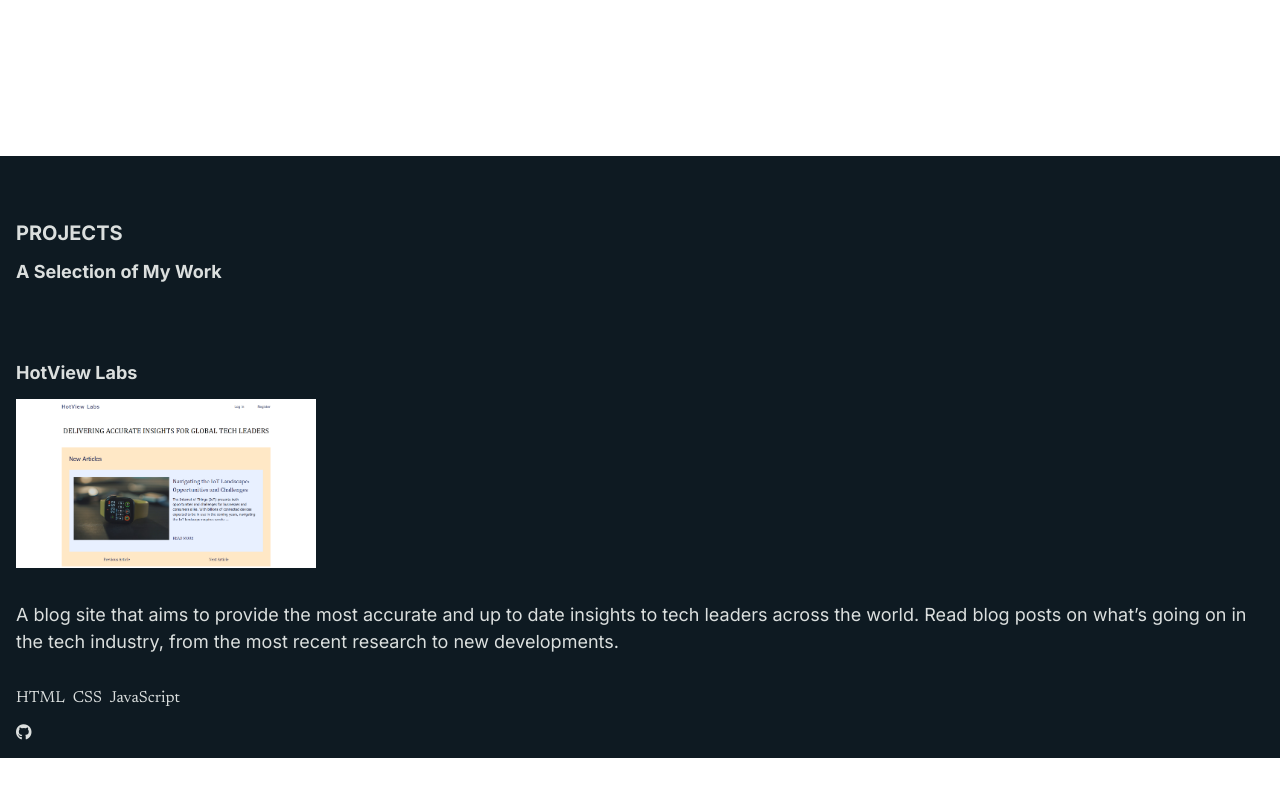
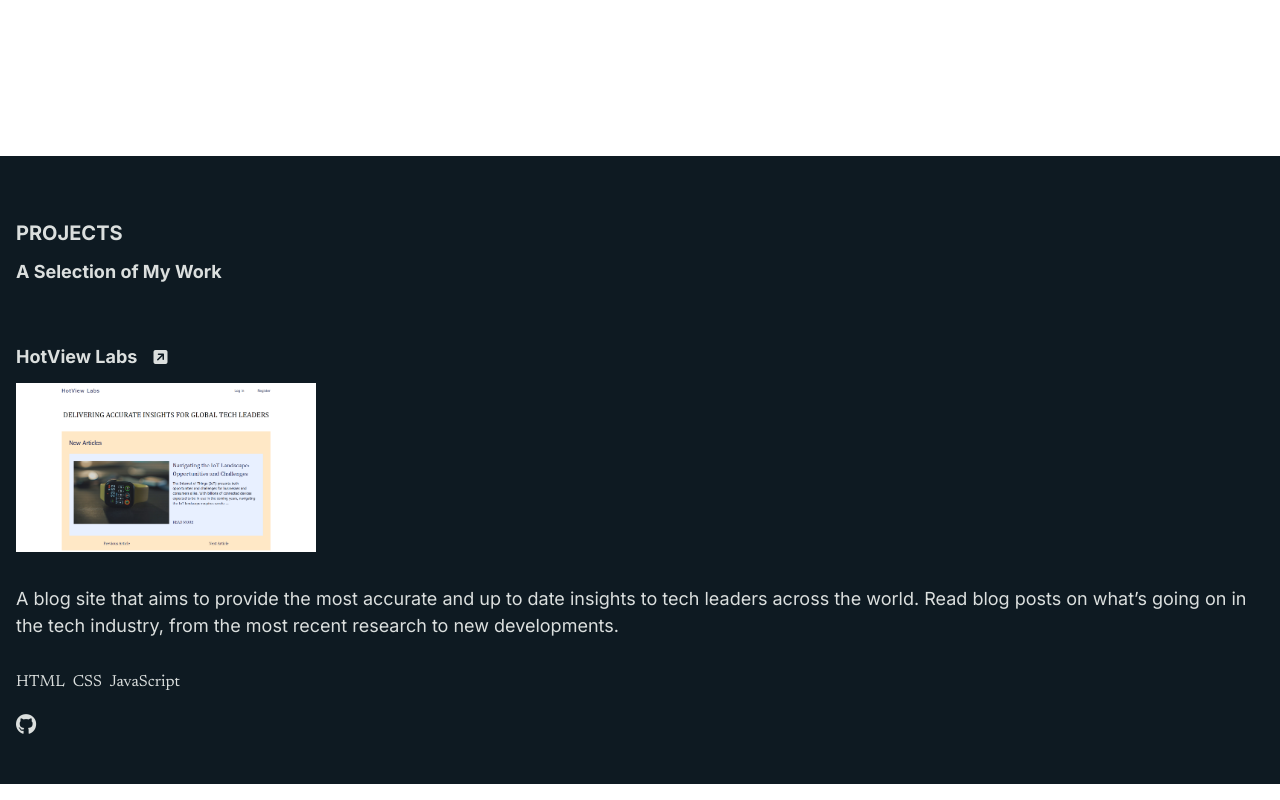
Before and after one commit to EliNygard/portfolio, a plain HTML site: page index.html in a window 1280 px wide. Shown: the part 836-1636 px from the top of the page. Before the commit the page ends 1610 px from the top, so only its background shows below. Drawn offline with Linux system fonts and the light colour scheme.

Commit message:
styling projects section

```diff
--- a/css/projects-list.css
+++ b/css/projects-list.css
@@ -4,6 +4,7 @@
 
 .projects-wrapper {
     margin: 1rem;
+    padding: 3rem 0 2rem 0;
 }
 
 .projects-wrapper > ul {
@@ -11,7 +12,7 @@
 }
 
 .projects-header {
-    padding: 3rem 0;
+    padding-bottom: 3rem;
 }
 
 .projects-header h2 {
@@ -23,15 +24,16 @@
     margin: 0;
 }
 
-.project-item {
-    margin: 0;
-    padding: 1rem 0;
-}
-
 .thumbnail {
     margin: 0;
     display: flex;
     flex-direction: column;
+    gap: 1rem;
+}
+
+.title {
+    display: flex;
+    align-items: center;
     gap: 1rem;
 }
 
@@ -40,7 +42,7 @@
 }
 
 .languages {
-    padding: 1rem 0 1rem 0;
+    padding: 1rem 0 1.5rem 0;
     display: flex;
     gap: .5rem;
 }
@@ -52,3 +54,7 @@
 .github-link:hover {
     color: var(--color-theme-light-hover);
 }
+
+.github-link i {
+    font-size: 1.3rem;
+}
--- a/index.html
+++ b/index.html
@@ -79,7 +79,10 @@
         <ul id="projects-list">
             <li class="project-item">
                 <div class="thumbnail">
-                    <h4>HotView Labs</h4>
+                    <div class="title">
+                        <h4>HotView Labs</h4>
+                        <i class="fa-solid fa-square-arrow-up-right"></i>
+                    </div>
                     <img src="projects-img/HVL_19-9.png" alt="">
                     <p>A blog site that aims to provide the most accurate and up to date insights to tech leaders across the world. Read blog posts on what’s going on in the tech industry, from the most recent research to new developments.</p>
                 </div>
```
